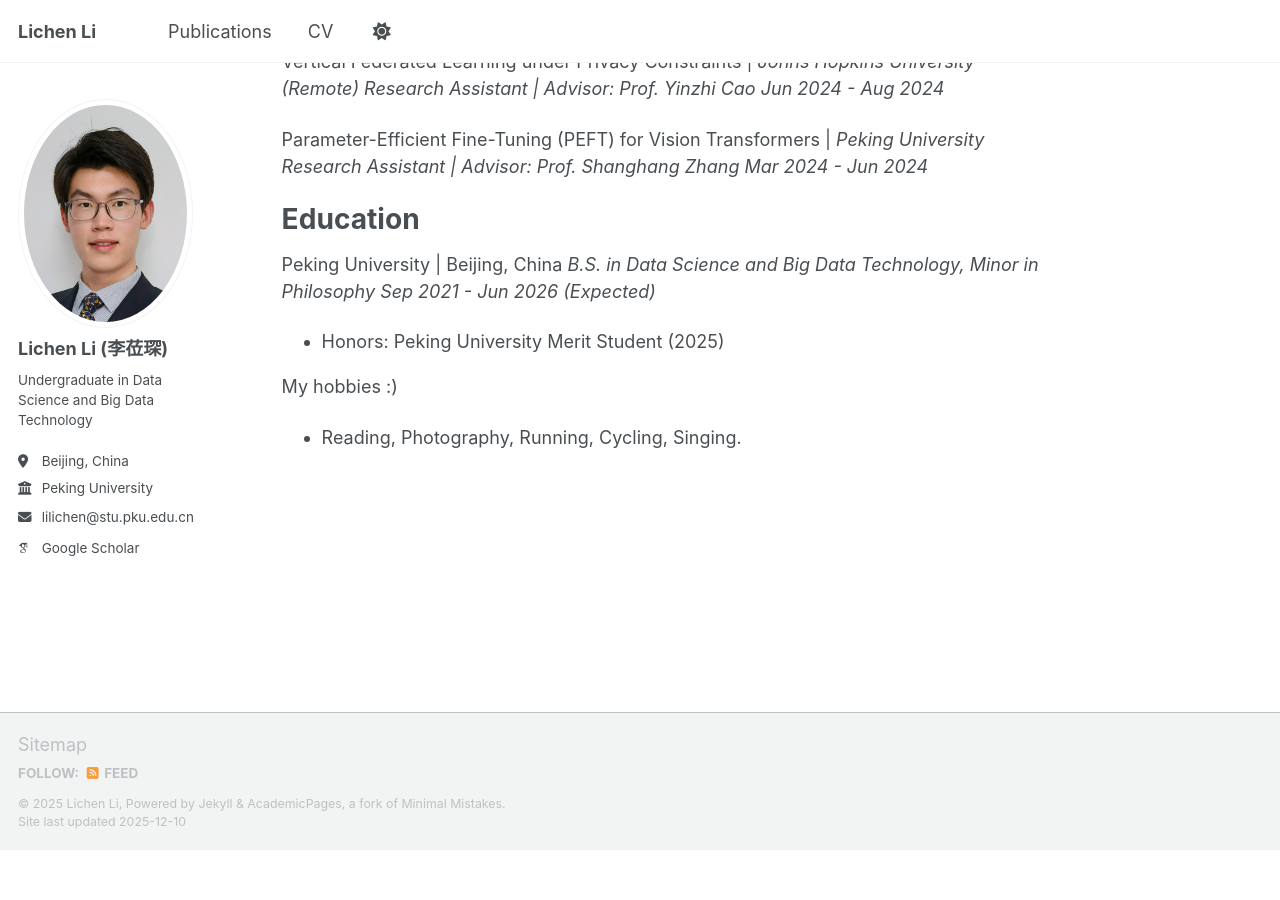
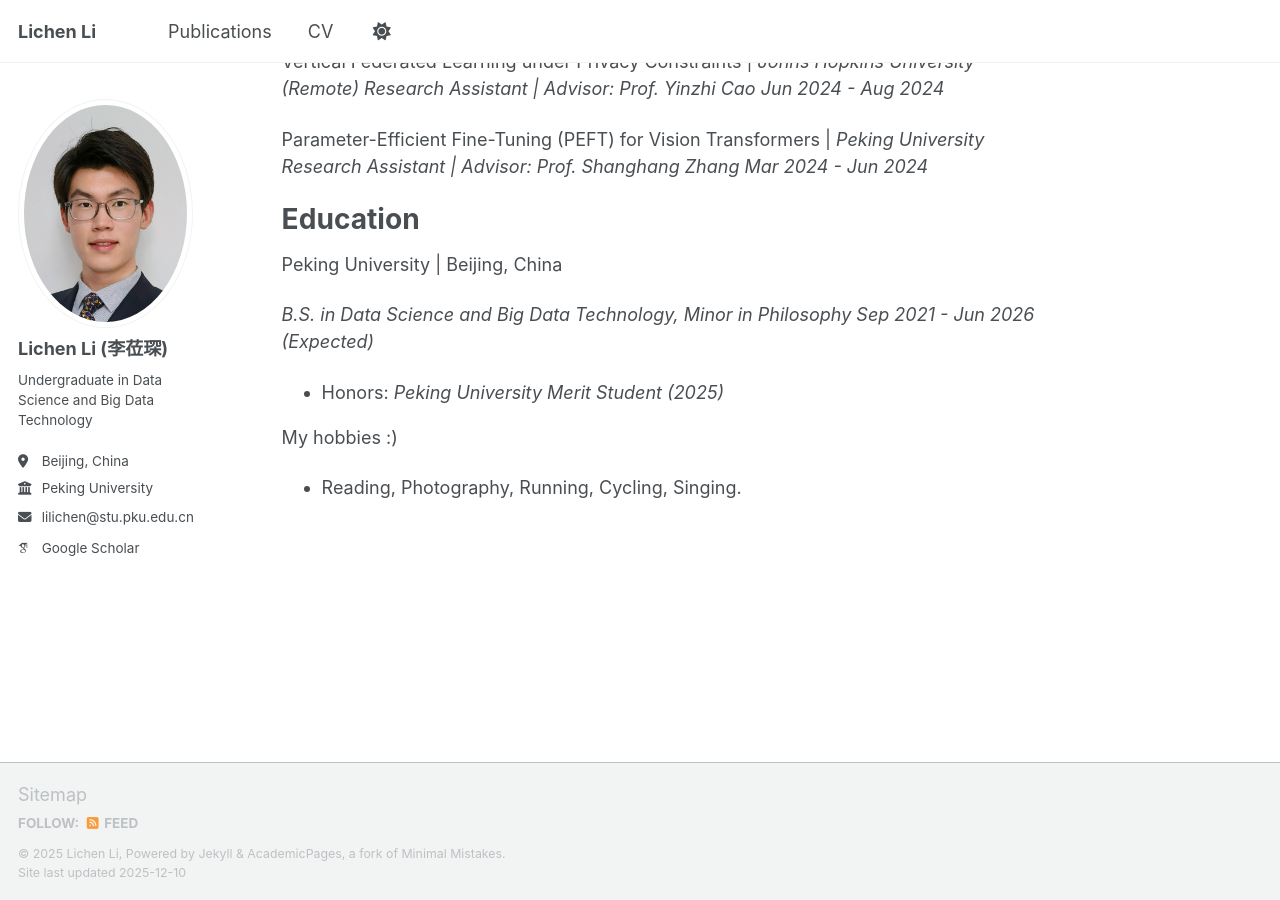
Before and after one commit to LichenLillc/LichenLillc.github.io, a Jekyll site: the page built from _pages/about.md, in a window 1280 px wide and 900 px high, scrolled down 704 px. Built offline with Jekyll 4.4.1, drawn with Linux system fonts in a browser that asks for light colours; some web fonts are replaced; a script that is not in the unit is left out; before the commit the page ends 1554 px from its top, so only the background shows below that.

```diff
--- a/_pages/about.md
+++ b/_pages/about.md
@@ -39,9 +39,10 @@ Parameter-Efficient Fine-Tuning (PEFT) for Vision Transformers | *Peking Univers
 Education
 ======
 Peking University | Beijing, China
+
 *B.S. in Data Science and Big Data Technology, Minor in Philosophy*
 *Sep 2021 - Jun 2026 (Expected)*
-* Honors: Peking University Merit Student (2025)
+* Honors: *Peking University Merit Student (2025)*
 
 
 My hobbies :)
```
